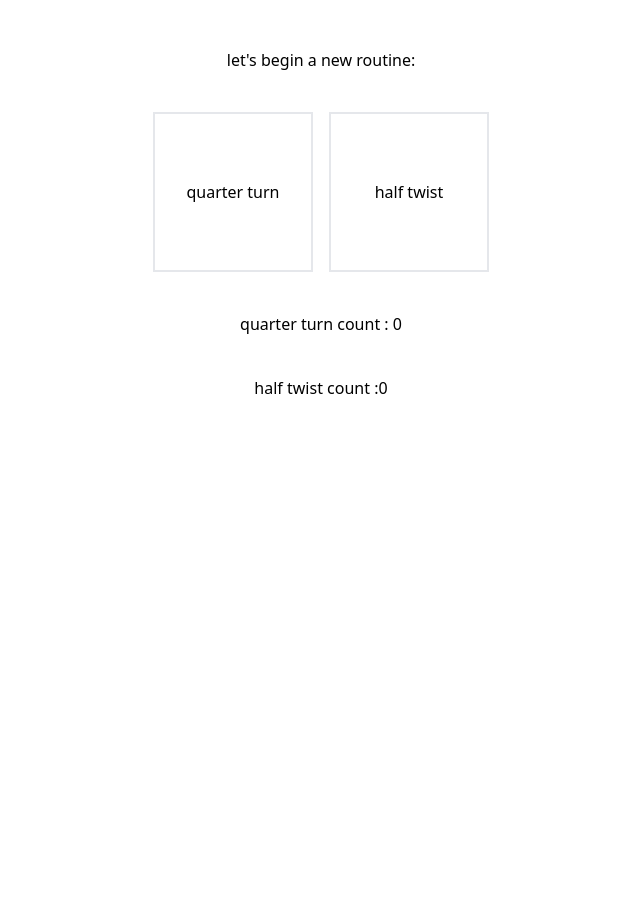
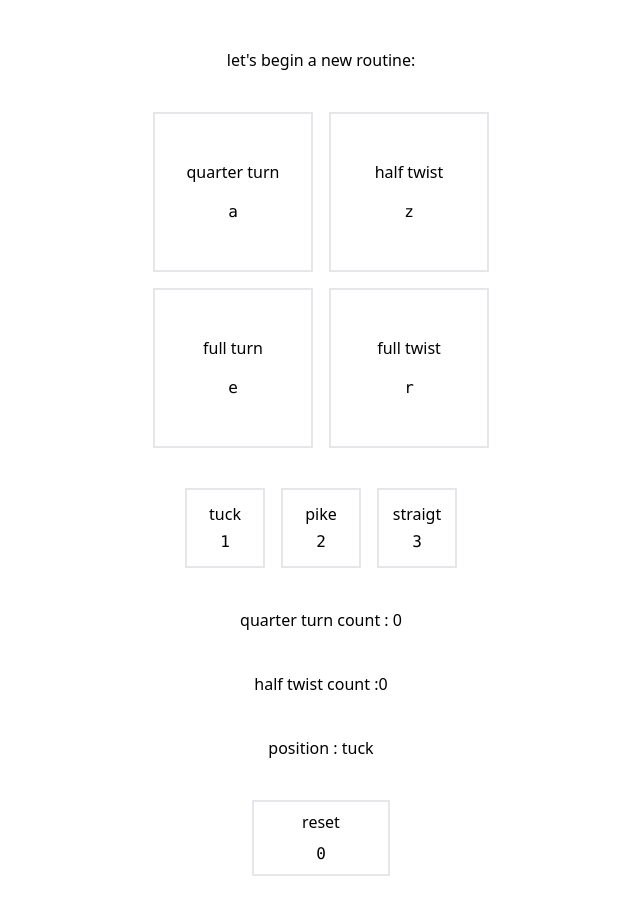
Before and after one commit to MattFreelanceWeb/tra-easycop, a Next.js app: page / in a window 1280 px wide. Shown: the top 914 px of the page, without its empty margins (319-959 px from the left). Before the commit the page ends 800 px from the top, so only its background shows below. Built offline with nearby package versions, Linux system fonts and the light colour scheme.

Commit message:
♻️ refacto skillset in the calculator directory in progress

```diff
--- a/components/calculator/Calculator.tsx
+++ b/components/calculator/Calculator.tsx
@@ -1,20 +1,34 @@
 import React, { useState } from "react";
-import Btn from "./btn/Btn";
+import BtnCount from "./btn/BtnCount";
+import BtnPosition from "./btn/BtnPosition";
+import BtnResetSkill from "./btn/BtnResetSkill";
 
 type Props = {};
 
 function Calculator({}: Props) {
   const [quarterTurnCount, setQuarterTurnCount] = useState<number>(0)
   const [halfTwistCount, setHalfTwistCount] = useState<number>(0)
+  const [position, setPosition] = useState('tuck')
 
   return (
     <>
-      <div className="flex gap-4">
-        <Btn title={" quarter turn"} setKey={'a'} count={quarterTurnCount} setCount={setQuarterTurnCount} />
-        <Btn title={"half twist"} setKey={'z'} count={halfTwistCount} setCount={setHalfTwistCount}/>
+      <div className="grid grid-cols-2 place-items-center gap-4">
+        <BtnCount title={" quarter turn"} setKey={'a'} count={quarterTurnCount} setCount={setQuarterTurnCount}  incrementNumber={1}/>
+        <BtnCount title={"half twist"} setKey={'z'} count={halfTwistCount} setCount={setHalfTwistCount} incrementNumber={1}/>
+        <BtnCount title={'full turn'} setKey={'e'} count={quarterTurnCount} setCount={setQuarterTurnCount} incrementNumber={4}/>
+        <BtnCount title={"full twist"} setKey={'r'} count={halfTwistCount} setCount={setHalfTwistCount} incrementNumber={2}/>
+      </div>
+      <div className="grid grid-cols-3 gap-4 place-items-center">
+        <BtnPosition title={'tuck'} setKey={'1'} setPosition={setPosition}/>
+        <BtnPosition title={'pike'} setKey={'2'} setPosition={setPosition}/>
+        <BtnPosition title={'straigt'} setKey={'3'} setPosition={setPosition}/>
       </div>
       <div>quarter turn count : {quarterTurnCount}</div>
-       <div>half twist count :{halfTwistCount}</div>
+      <div>half twist count :{halfTwistCount}</div>
+      <div> position : {position}</div>
+      <div>
+        <BtnResetSkill title='reset' setKey="0" setQuarterTurnCount={setQuarterTurnCount} setHalfTwistCount={setHalfTwistCount} setPosition={setPosition} />
+      </div>
     </>
   );
 }
--- /dev/null
+++ b/components/calculator/btn/BtnCount.tsx
@@ -0,0 +1,42 @@
+import React, { useEffect, useRef } from "react";
+
+type Props = { title: string; setKey: string, count:number, setCount:Function, incrementNumber:number};
+
+function BtnCount({ title, setKey, count, setCount, incrementNumber }: Props) {
+  {/* get the dom element */ }
+  const btnRef: any = useRef();
+
+  const incrementCount = () => {
+    setCount(count + incrementNumber)
+  }
+
+  useEffect(() => {
+    {/* on the keypress define in the prop setKey lunch the onClick event*/ }
+    const handleKeyPress = (event: any) => {
+      if (event.key === setKey ) {
+        btnRef.current.click();
+      }
+    };
+
+    document.addEventListener("keydown", handleKeyPress);
+    return () => {
+      document.removeEventListener("keydown", handleKeyPress);
+    };
+  }, [setKey]);
+
+
+  return (
+    <button
+      ref={btnRef}
+      onClick={() => {
+        incrementCount()
+      }}
+      className="w-40 h-40 border-2 flex flex-col justify-center items-center gap-4"
+    >
+      <span>{title}</span>
+      <kbd>{setKey}</kbd>
+    </button>
+  );
+}
+
+export default BtnCount;
--- a/components/calculator/btn/Btn.tsx
+++ b/components/calculator/btn/BtnPosition.tsx
@@ -1,19 +1,16 @@
 import React, { useEffect, useRef } from "react";
 
-type Props = { title: string; setKey: string, count:number, setCount:Function};
+type Props = { title: string; setPosition: Function; setKey: string };
 
-function Btn({ title, setKey, count, setCount }: Props) {
-  {/* get the dom element */ }
+function BtnPosition({ title, setPosition, setKey }: Props) {
   const btnRef: any = useRef();
 
-  const incrementCount = () => {
-    setCount(count + 1)
-  }
-
   useEffect(() => {
-    {/* on the keypress define in the prop setKey lunch the onClick event*/ }
+    {
+      /* on the keypress define in the prop setKey lunch the onClick event*/
+    }
     const handleKeyPress = (event: any) => {
-      if (event.key === setKey ) {
+      if (event.key === setKey) {
         btnRef.current.click();
       }
     };
@@ -24,18 +21,18 @@ function Btn({ title, setKey, count, setCount }: Props) {
     };
   }, [setKey]);
 
-
   return (
     <button
       ref={btnRef}
       onClick={() => {
-        incrementCount()
+        setPosition(title);
       }}
-      className="w-40 h-40 border-2"
+      className='w-20 h-20 border-2 flex flex-col justify-center items-center gap-1'
     >
-      {title}
+      <span>{title}</span>
+      <kbd>{setKey}</kbd>
     </button>
   );
 }
 
-export default Btn;
+export default BtnPosition;
--- /dev/null
+++ b/components/calculator/btn/BtnResetSkill.tsx
@@ -0,0 +1,56 @@
+import React, { useEffect, useRef } from "react";
+
+type Props = {
+  title: string;
+  setKey: string;
+  setQuarterTurnCount: Function;
+  setHalfTwistCount: Function;
+  setPosition:Function
+};
+
+function BtnResetSkill({
+  title,
+  setKey,
+  setQuarterTurnCount,
+  setHalfTwistCount,
+  setPosition
+}: Props) {
+  const btnRef: any = useRef();
+
+  const reset = () => {
+    setHalfTwistCount(0)
+    setQuarterTurnCount(0)
+    setPosition('tuck')
+  };
+
+  useEffect(() => {
+    {
+      /* on the keypress define in the prop setKey lunch the onClick event*/
+    }
+    const handleKeyPress = (event: any) => {
+      if (event.key === setKey) {
+        btnRef.current.click();
+      }
+    };
+
+    document.addEventListener("keydown", handleKeyPress);
+    return () => {
+      document.removeEventListener("keydown", handleKeyPress);
+    };
+  }, [setKey]);
+
+  return (
+    <button
+      ref={btnRef}
+      onClick={() => {
+        reset();
+      }}
+      className='px-12 py-2 grid place-items-center gap-2 border-2'
+    >
+      <span>{title}</span>
+      <kbd>{setKey}</kbd>
+    </button>
+  );
+}
+
+export default BtnResetSkill;
```
